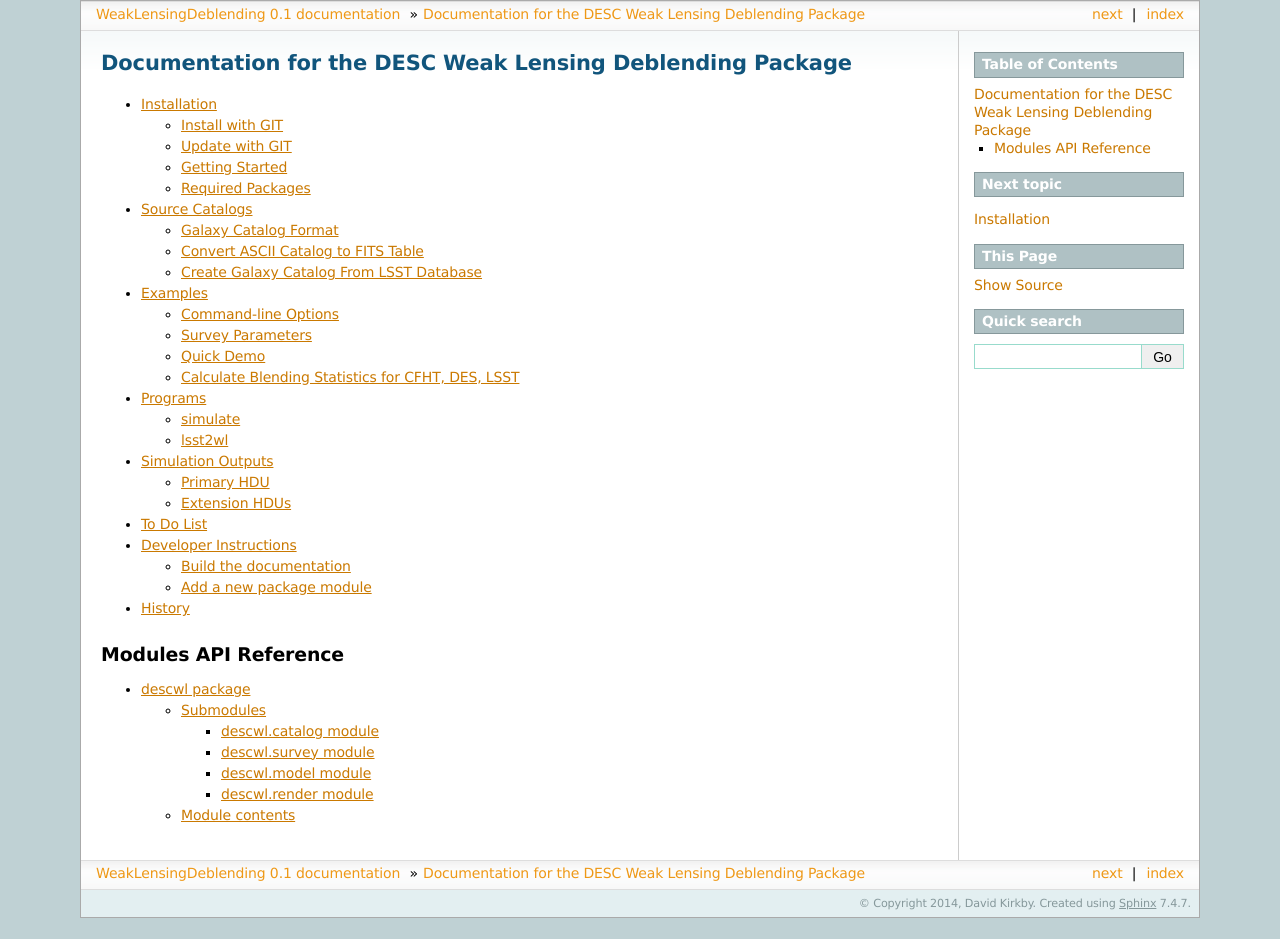
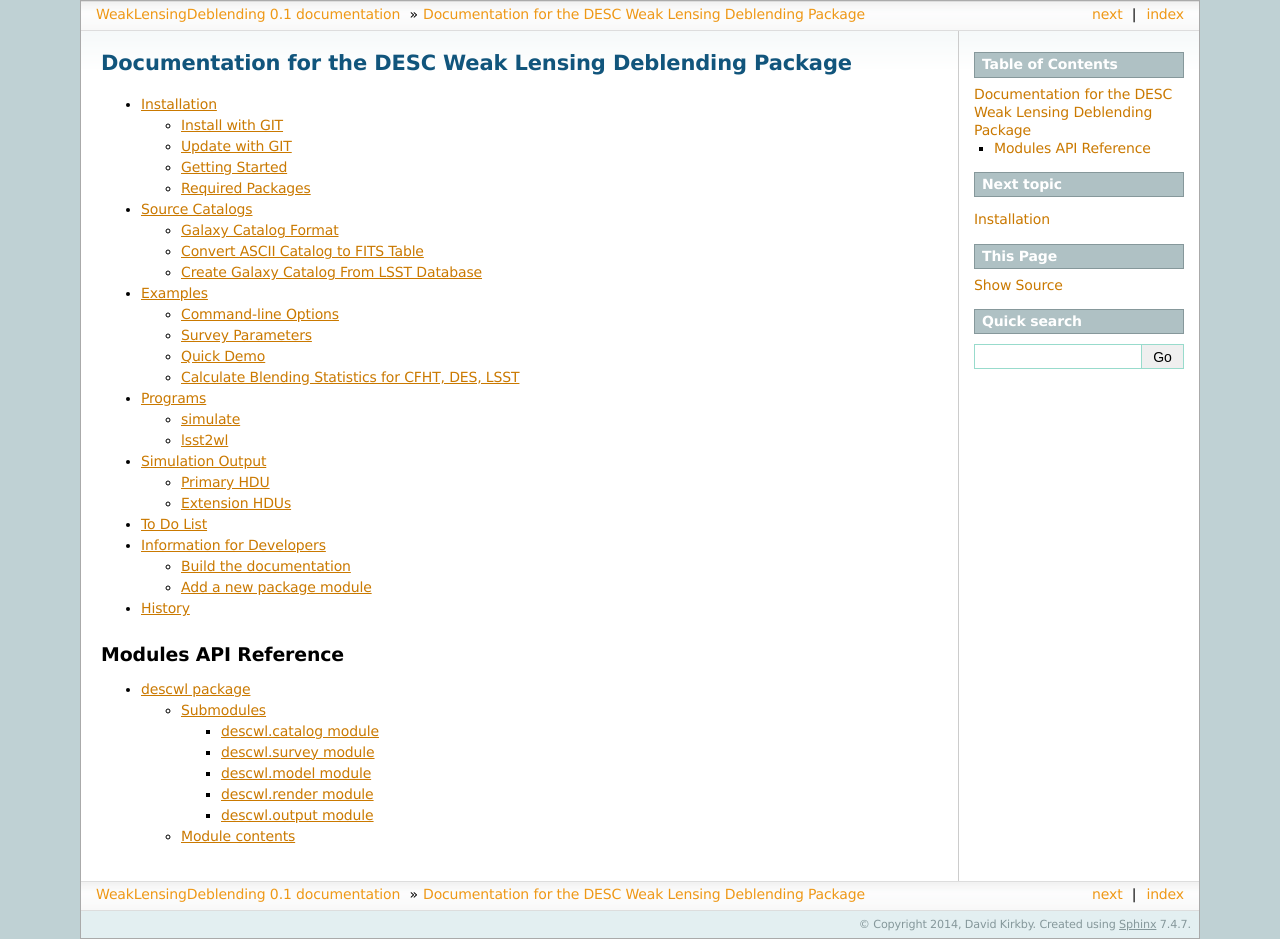
Before and after one commit to LSSTDESC/WeakLensingDeblending, a Sphinx documentation site: the page built from docs/index.rst, in a window 1280 px wide. Built offline with Sphinx 7.4.7, drawn with Linux system fonts in a browser that asks for light colours; before the commit the page ends 918 px from its top, so only the background shows below that.

Commit message:
Add a new skeleton output module and rename outputs.rst to ouput.rst

```diff
--- a/descwl/__init__.py
+++ b/descwl/__init__.py
@@ -8,3 +8,4 @@ import catalog
 import survey
 import model
 import render
+import output
--- a/docs/developer.rst
+++ b/docs/developer.rst
@@ -1,5 +1,5 @@
-Developer Instructions
-======================
+Information for Developers
+==========================
 
 Build the documentation
 -----------------------
--- a/docs/index.rst
+++ b/docs/index.rst
@@ -13,7 +13,7 @@ Documentation for the DESC Weak Lensing Deblending Package
    catalog
    examples
    programs
-   outputs
+   output
    todo
    developer
    history
--- a/docs/outputs.rst
+++ b/docs/output.rst
@@ -1,5 +1,5 @@
-Simulation Outputs
-==================
+Simulation Output
+=================
 
 This document describes the content and format of the output file produced by the :ref:`prog-simulate` program.
 
--- /dev/null
+++ b/docs/src/descwl.output.rst
@@ -0,0 +1,7 @@
+descwl.output module
+====================
+
+.. automodule:: descwl.output
+    :members:
+    :undoc-members:
+    :show-inheritance:
--- a/docs/src/descwl.rst
+++ b/docs/src/descwl.rst
@@ -10,6 +10,7 @@ Submodules
    descwl.survey
    descwl.model
    descwl.render
+   descwl.output
 
 Module contents
 ---------------
```
Also changed, not shown: 1 other file.
